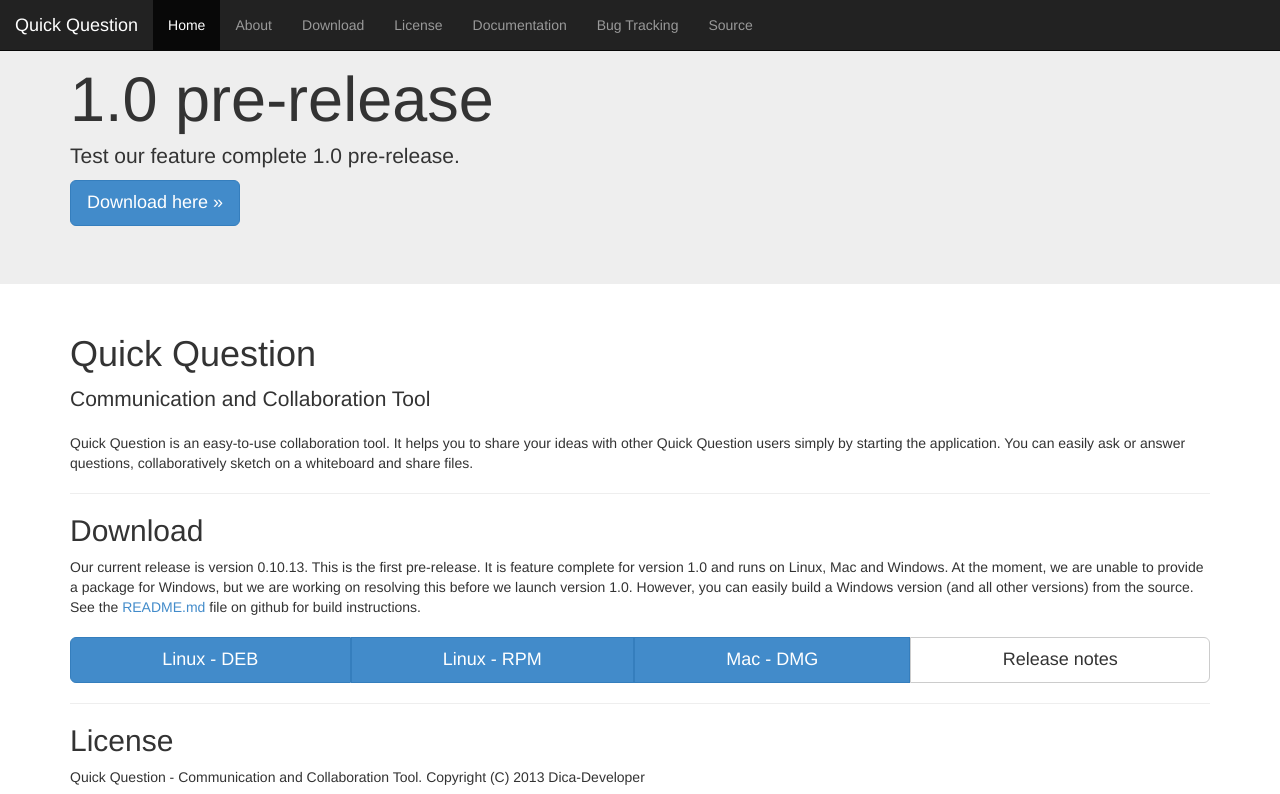
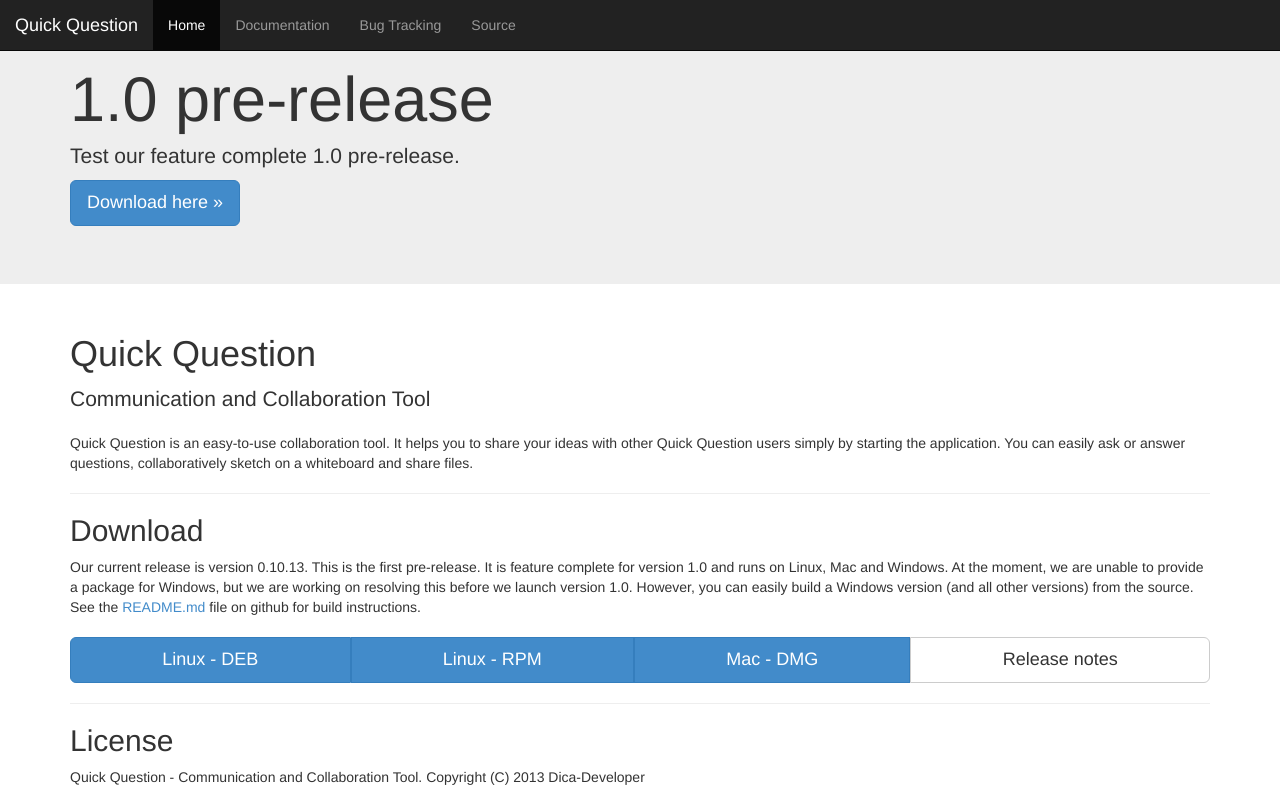
Before and after one commit to Dica-Developer/quickQuestion, a plain HTML site: page index.html in a window 1280 px wide. Shown: the top 794 px of the page. Drawn offline with Linux system fonts and the light colour scheme.

Commit message:
* remove internal links from navbar they are not necessary and not expected to be there

```diff
--- a/index.html
+++ b/index.html
@@ -20,9 +20,6 @@
       <div class="collapse navbar-collapse navbar-ex1-collapse">
         <ul class="nav navbar-nav">
           <li class="active"><a href="#" onclick="javascript:ga('send', 'pageview', 'quickQuestion/index.html');">Home</a></li>
-          <li><a href="#about" onclick="javascript:ga('send', 'pageview', 'quickQuestion/index.html#about');">About</a></li>
-          <li><a href="#download" onclick="javascript:ga('send', 'pageview', 'quickQuestion/index.html#download');">Download</a></li>
-          <li><a href="#license" onclick="javascript:ga('send', 'pageview', 'quickQuestion/index.html#license');">License</a></li>
           <li><a href="https://github.com/Dica-Developer/quickQuestion/wiki"  onclick="javascript:ga('send', 'pageview', 'https://github.com/Dica-Developer/quickQuestion/wiki');">Documentation</a></li>
           <li><a href="https://github.com/Dica-Developer/quickQuestion/issues" onclick="javascript:ga('send', 'pageview', 'https://github.com/Dica-Developer/quickQuestion/issues');">Bug Tracking</a></li>
           <li><a href="https://github.com/Dica-Developer/quickQuestion" onclick="javascript:ga('send', 'pageview', 'https://github.com/Dica-Developer/quickQuestion');">Source</a></li>
```
